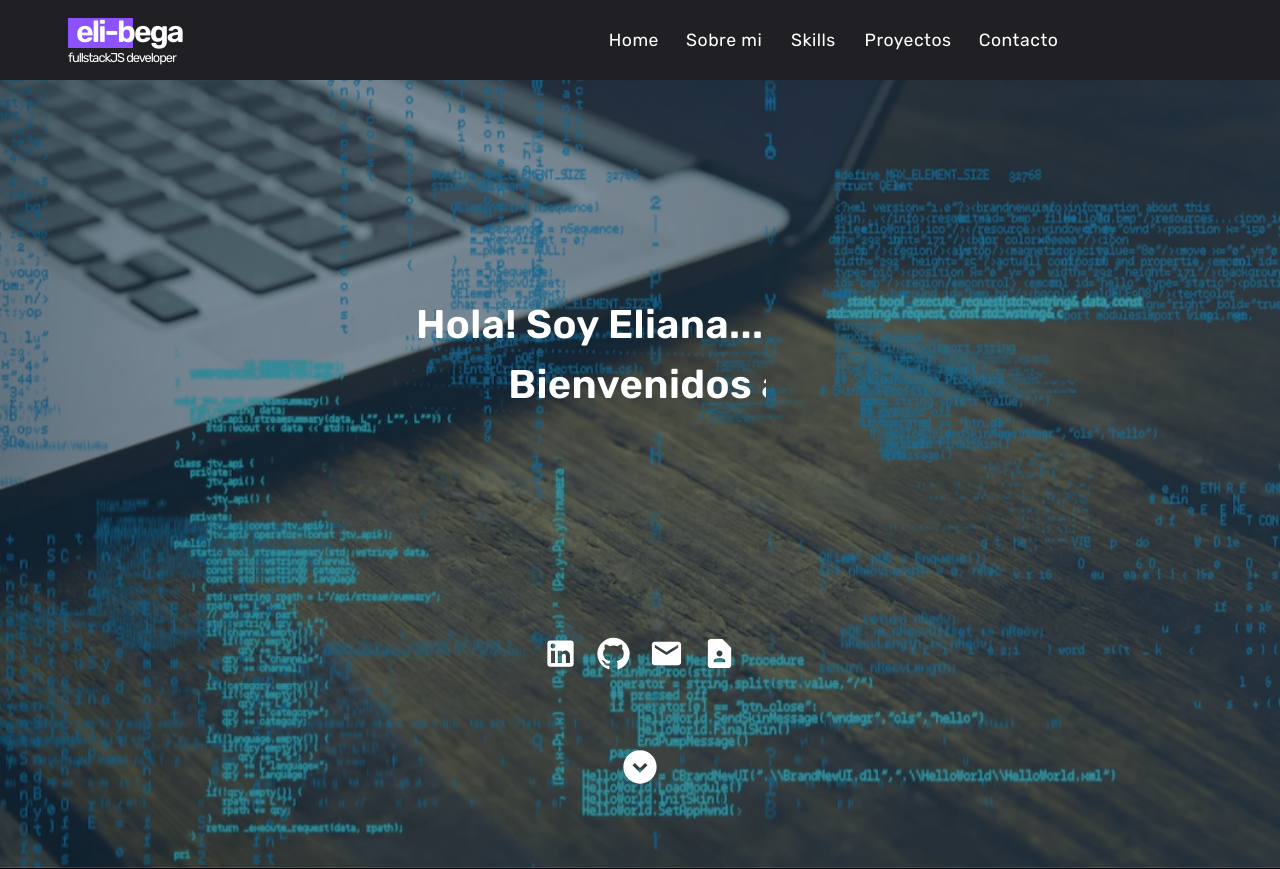
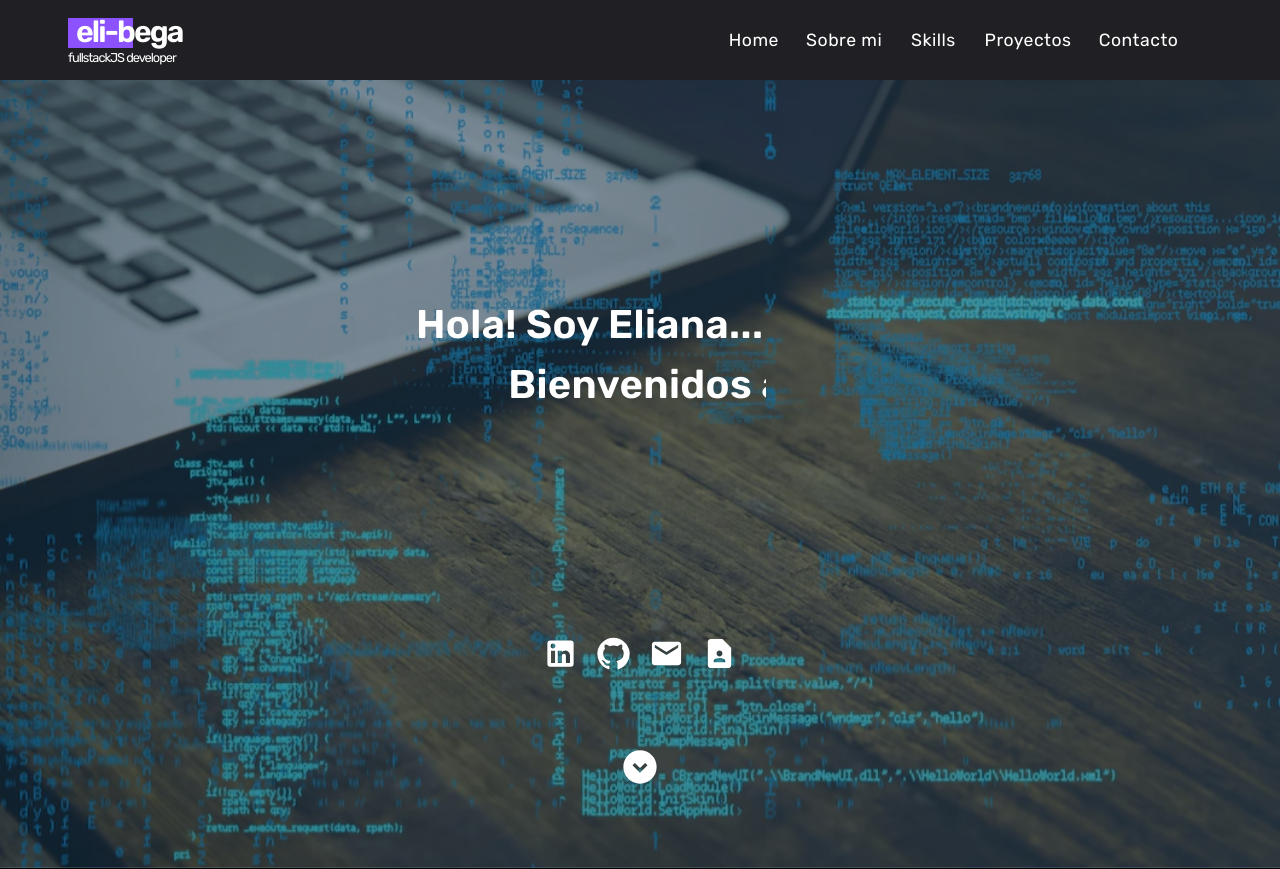
Before and after one commit to eli-beg/portfolioEli, a React (Create React App) app: page / in a window 1280 px wide. Shown: the top 869 px of the page. Built offline with nearby package versions, Linux system fonts and the light colour scheme.

Commit message:
fix margin in nav bar

```diff
--- a/src/components/Header/Navbar.jsx
+++ b/src/components/Header/Navbar.jsx
@@ -25,7 +25,7 @@ export default Navbar;
 
 const style = {
   containerNavbar: {
-    mx: 20,
+    mx: 5,
     display: { xs: "none", md: "flex" },
     flexGrow: 1,
     justifyContent: "right",
```
